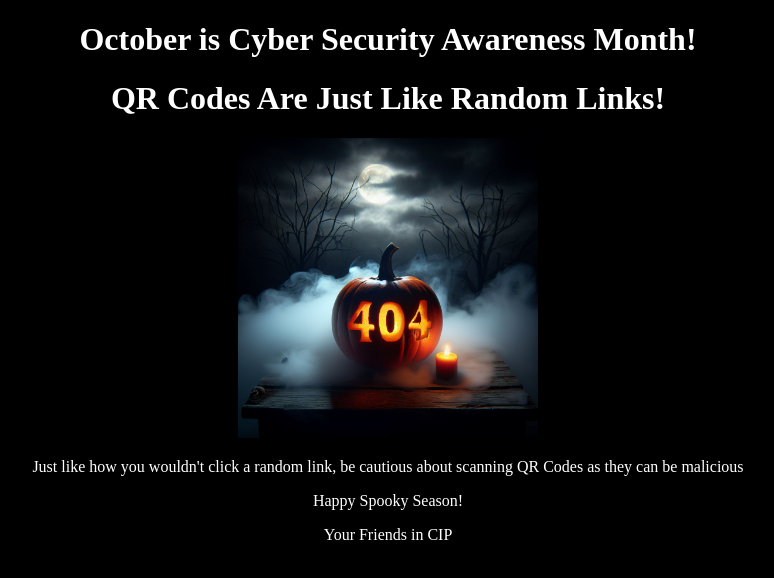
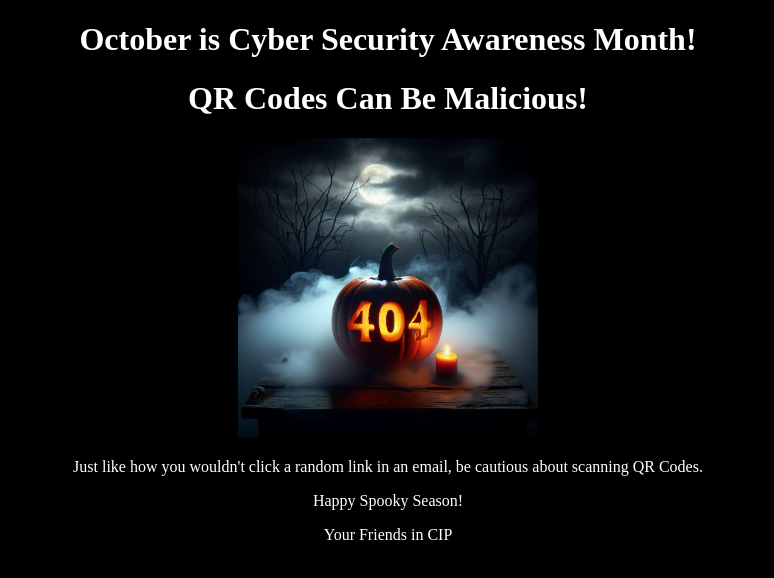
Before and after one commit to zeclorn/randoqr, a plain HTML site: page index.html in a window 1280 px wide. Shown: the whole page, without its empty margins (252-1026 px from the left). Drawn offline with Linux system fonts and the light colour scheme.

Commit message:
Update index.html
FInal update

```diff
--- a/index.html
+++ b/index.html
@@ -21,9 +21,9 @@
 </head>
 <body>
     <h1 class="highlight">October is Cyber Security Awareness Month!</h1>
-    <h1 class="highlight">QR Codes Are Just Like Random Links!</h1>
+    <h1 class="highlight">QR Codes Can Be Malicious!</h1>
     <img src="./pumpkin.jpeg" alt="Pumpkin Image" />
-    <p class="highlight">Just like how you wouldn't click a random link, be cautious about scanning QR Codes as they can be malicious</p>
+    <p class="highlight">Just like how you wouldn't click a random link in an email, be cautious about scanning QR Codes.</p>
 
 
     <p class="highlight">Happy Spooky Season!</p>
```
